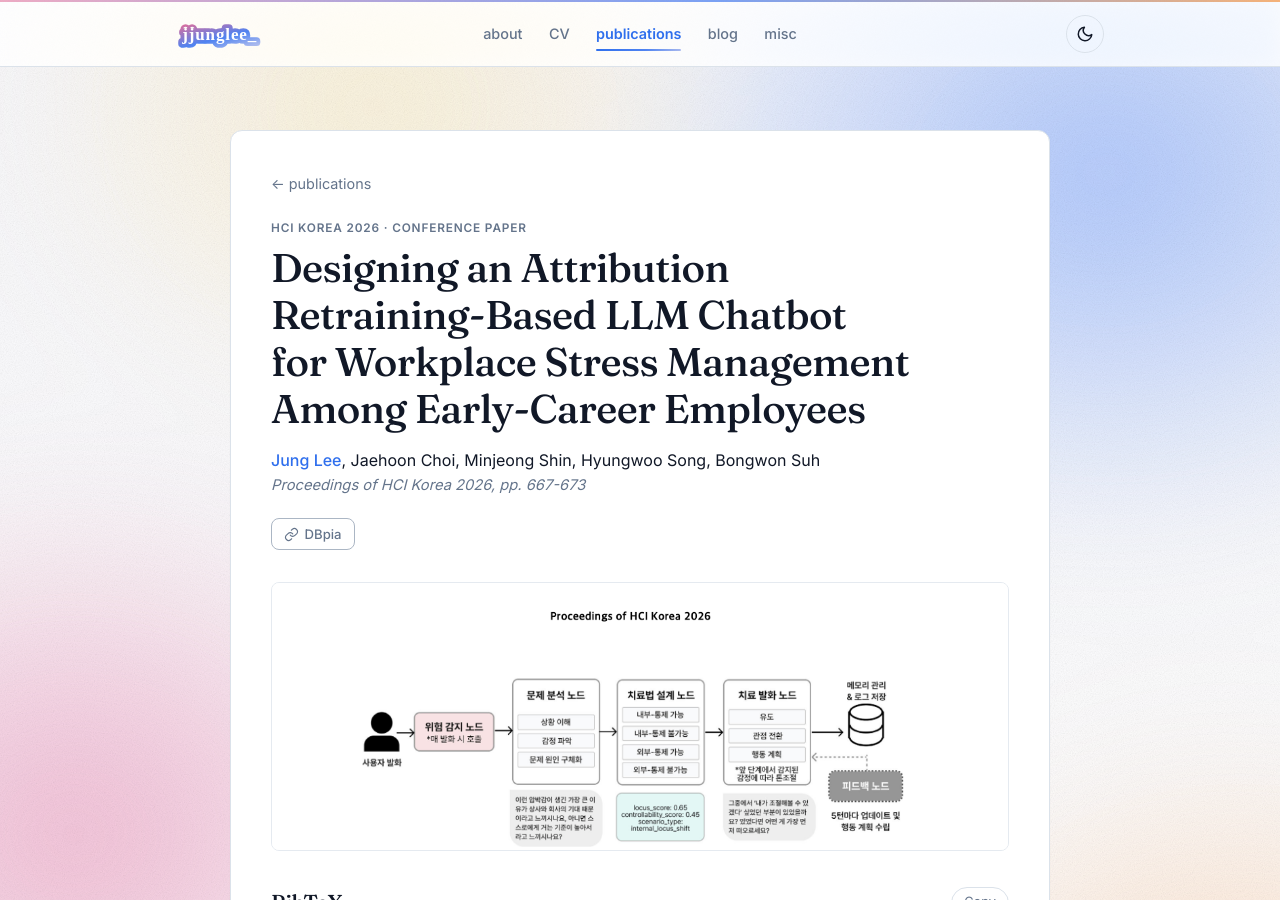
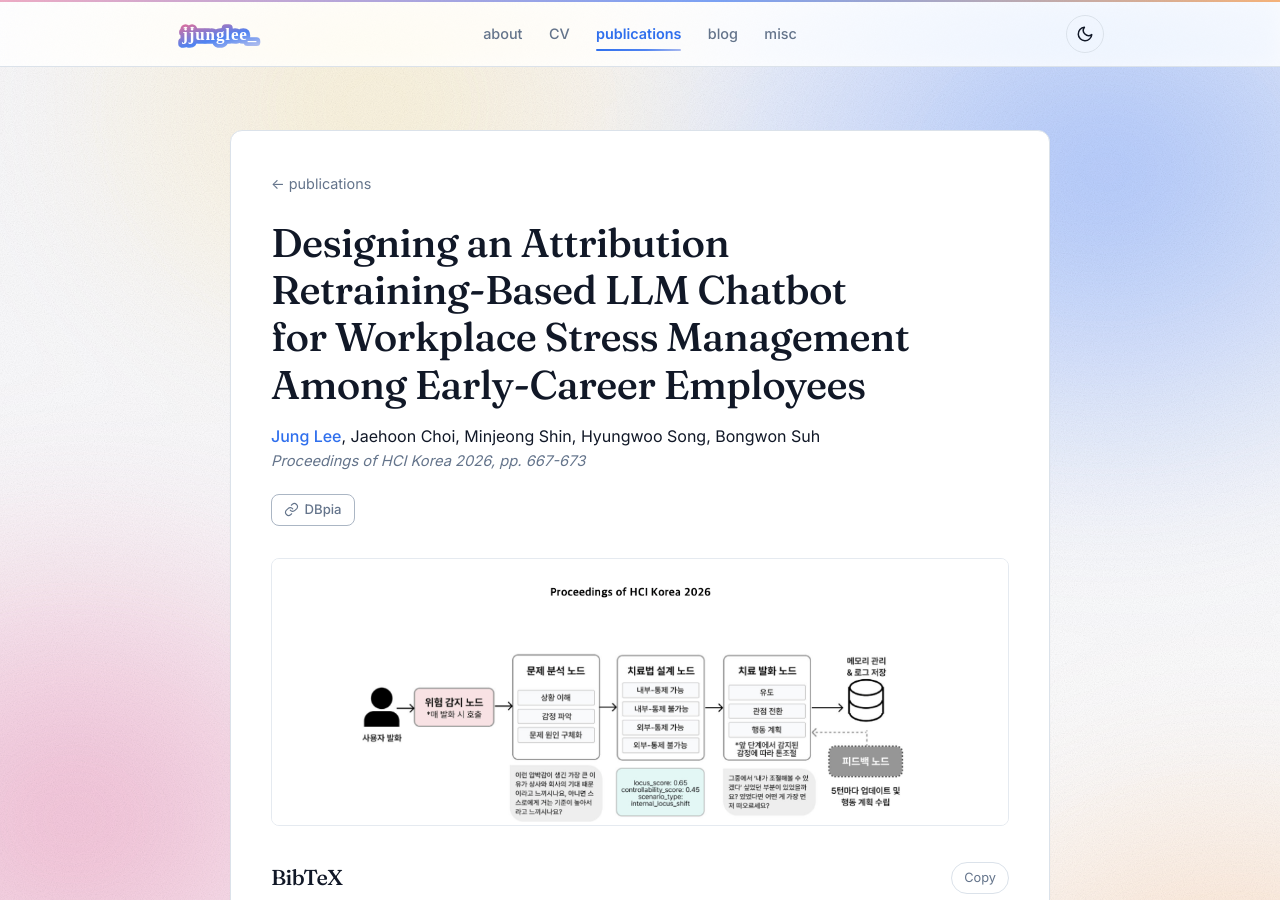
Before and after one commit to leejungp2/leejungp2.github.io, a Jekyll site: the page built from _pages/publications/hcik-attribution.md, in a window 1280 px wide and 900 px high. Built offline with Jekyll 4.4.1, drawn with Linux system fonts in a browser that asks for light colours.

Commit message:
Remove venue/type kicker from publications

```diff
--- a/_layouts/publication.html
+++ b/_layouts/publication.html
@@ -5,7 +5,6 @@ layout: default
 <article class="app-surface publication-detail">
   <a class="publication-back" href="{{ '/publications/' | relative_url }}">← publications</a>
   <header class="publication-detail-header">
-    <p class="publication-kicker">{{ publication.venue_short | escape }} · {{ publication.type | escape }}</p>
     <h1>{{ publication.title | escape }}</h1>
     <p class="publication-authors">{% include publication-authors.html publication=publication %}</p>
     <p class="publication-venue"><em>{{ publication.venue | escape }}</em></p>
--- a/_pages/publications.html
+++ b/_pages/publications.html
@@ -18,7 +18,6 @@ description: Research publications and conference papers.
       {% if publication.image %}
       <div class="publication-thumbnail" aria-hidden="true"><img src="{{ publication.image | relative_url }}" alt="" loading="lazy"></div>
       {% endif %}
-      <p class="publication-kicker">{{ publication.venue_short | escape }} · {{ publication.type | escape }}</p>
       <h3><a class="publication-card-link" href="{{ detail_url }}">{{ publication.title | escape }}</a></h3>
       <p class="publication-authors">{% include publication-authors.html publication=publication %}</p>
       <p class="publication-venue"><em>{{ publication.venue | escape }}</em></p>
--- a/assets/css/main.css
+++ b/assets/css/main.css
@@ -1144,15 +1144,6 @@ img { max-width: 100%; height: auto; }
   filter: none;
   mix-blend-mode: normal;
 }
-.publication-kicker {
-  margin: 0 0 0.35rem;
-  color: var(--muted-foreground);
-  font-family: "Inter", ui-sans-serif, system-ui, sans-serif;
-  font-size: 0.74rem;
-  font-weight: 600;
-  letter-spacing: 0.07em;
-  text-transform: uppercase;
-}
 .publication-list .soft-item h3 {
   margin: 0 0 0.55rem;
   font-family: var(--font-serif);
```
